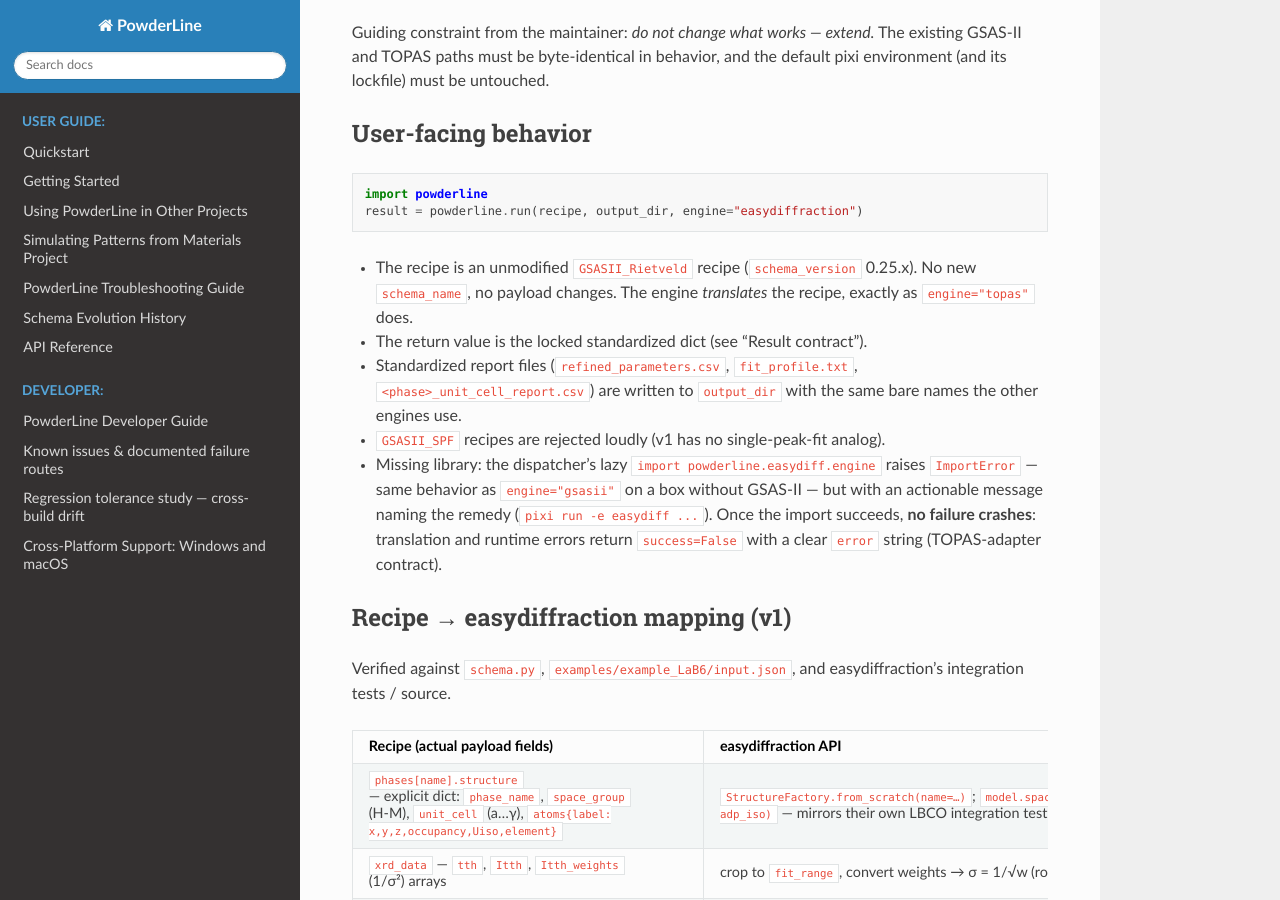
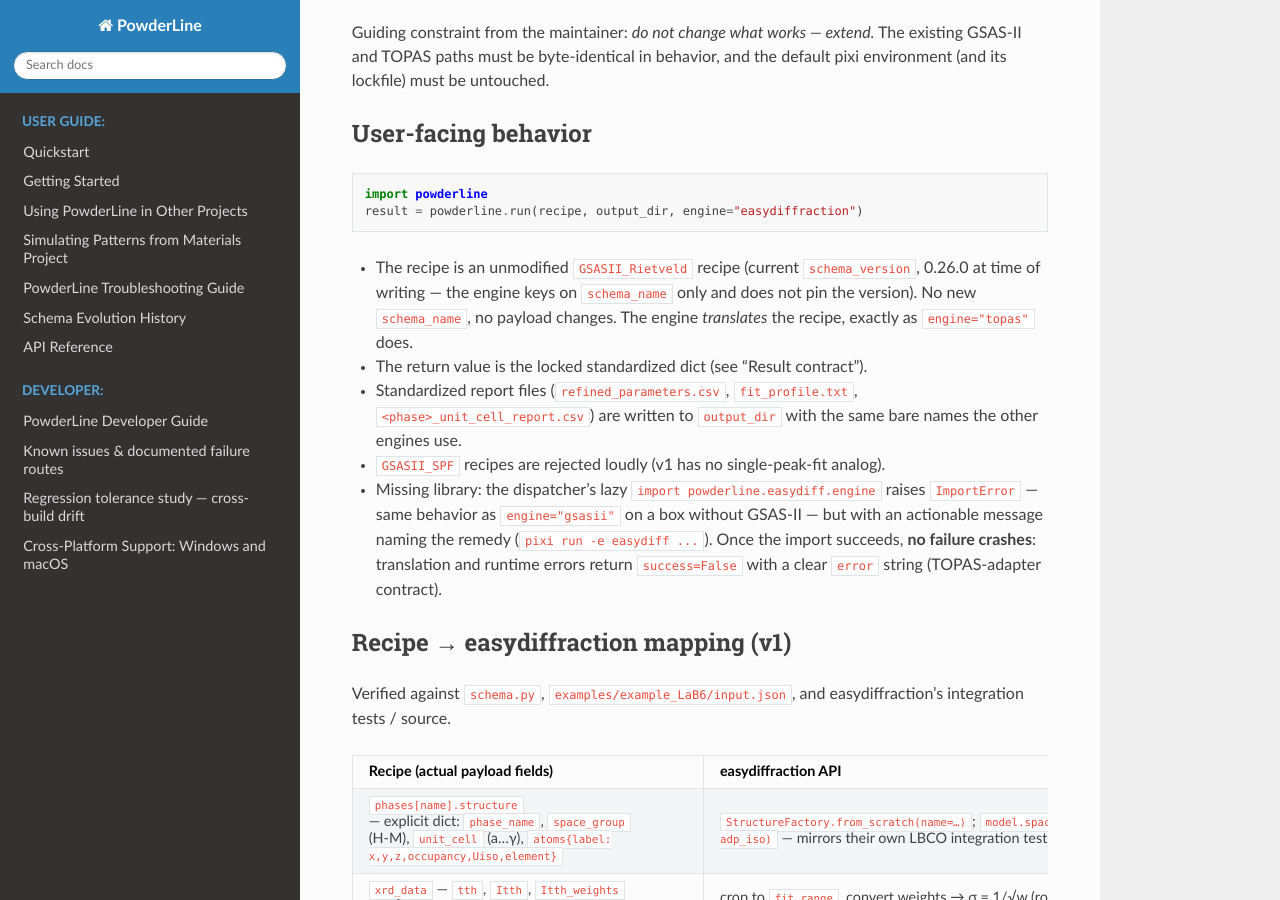
Before and after one commit to AdamCorrao/PowderLine, a Sphinx documentation site: the page built from docs/superpowers/specs/2026-08-19-easydiffraction-engine-design.md, in a window 1280 px wide and 900 px high, scrolled down 461 px. Built offline with Sphinx 7.4.7 and the Read the Docs theme 3.1.0, drawn with Linux system fonts in a browser that asks for light colours.

Commit message:
docs: correct spec schema-version reference (repo is 0.26.0; engine keys on schema_name only)
Co-Authored-By: Claude Fable 5 <noreply@anthropic.com>

````diff
--- a/docs/superpowers/specs/2026-08-19-easydiffraction-engine-design.md
+++ b/docs/superpowers/specs/2026-08-19-easydiffraction-engine-design.md
@@ -26,8 +26,10 @@ import powderline
 result = powderline.run(recipe, output_dir, engine="easydiffraction")
 ```
 
-- The recipe is an unmodified `GSASII_Rietveld` recipe (`schema_version`
-  0.25.x). No new `schema_name`, no payload changes. The engine *translates*
+- The recipe is an unmodified `GSASII_Rietveld` recipe (current
+  `schema_version`, 0.26.0 at time of writing — the engine keys on
+  `schema_name` only and does not pin the version). No new `schema_name`,
+  no payload changes. The engine *translates*
   the recipe, exactly as `engine="topas"` does.
 - The return value is the locked standardized dict (see "Result contract").
 - Standardized report files (`refined_parameters.csv`, `fit_profile.txt`,
````
